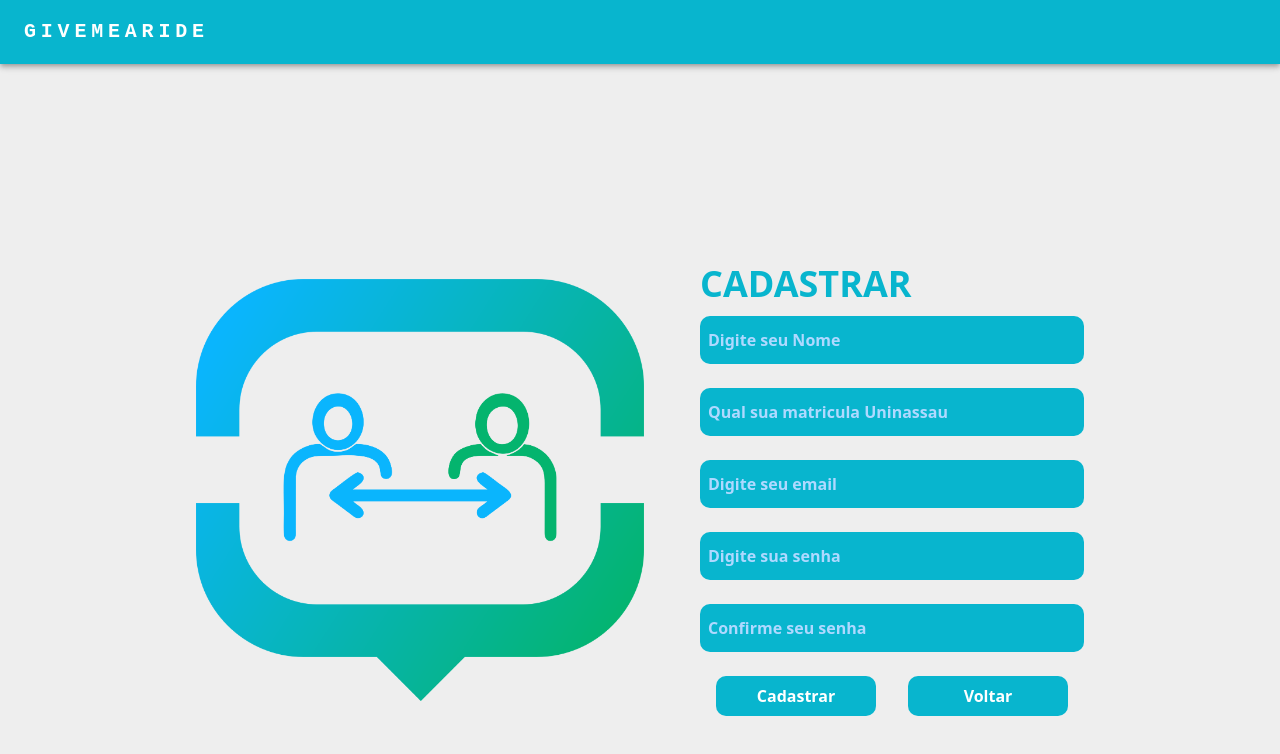
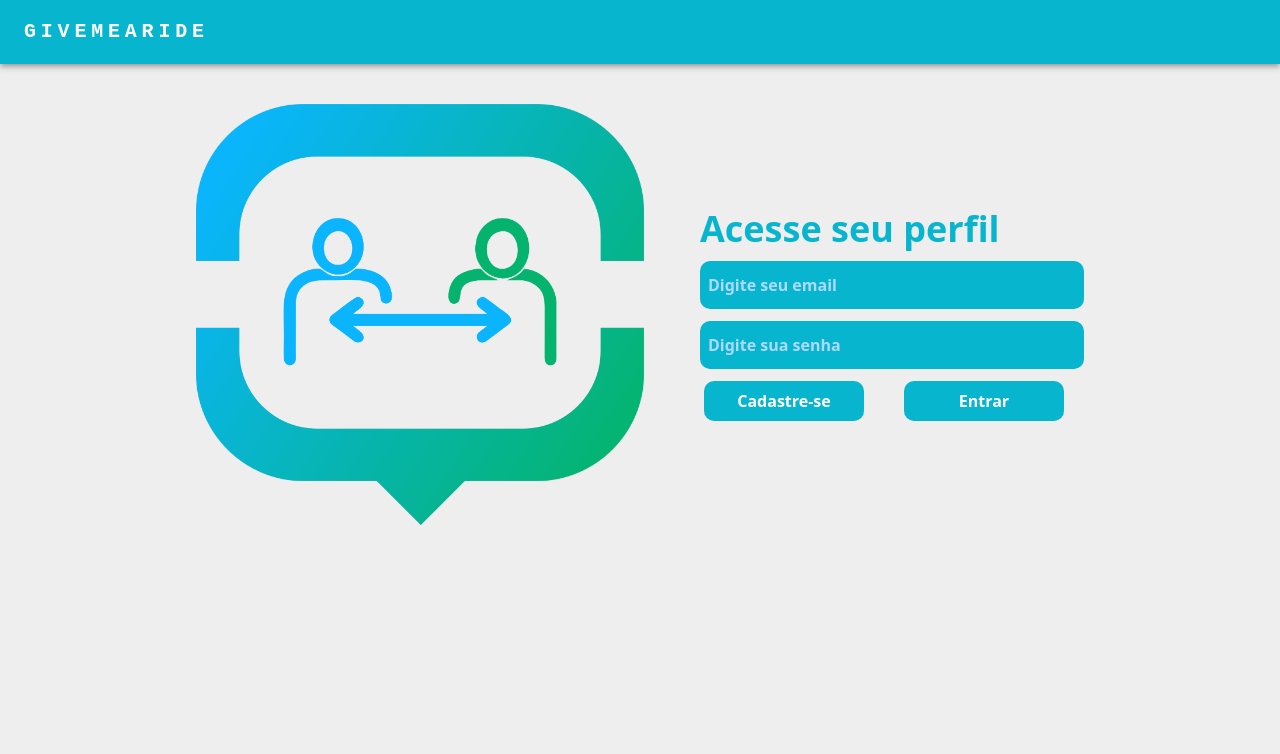
Before and after one commit to daviroquedev/ride, a React (Vite) app: page / in a window 1280 px wide. Shown: the top 754 px of the page. Built offline with nearby package versions, Linux system fonts and the light colour scheme; the HTML template or start-up script is replaced by a standard one.

Commit message:
add_routes and screen home

```diff
--- a/src/App.jsx
+++ b/src/App.jsx
@@ -1,7 +1,8 @@
 import { BrowserRouter as Router, Routes, Route } from 'react-router-dom'
-import Header from '../src/components/Header'
+
 import Feed from '../src/screens/Feed'
 import Cadastro from './screens/Cadastro'
+import Home from './screens/Home'
 
 
 export default function App() {
@@ -10,14 +11,13 @@ export default function App() {
   return (
     <Router>
       <Routes>
-        <Route path="/" element={<Cadastro/>} />
+        <Route path="/" element={<Home/>} />
+        <Route path="/cadastro" element={<Cadastro/>} />
+        <Route path="/procurando_carona" element={<Feed/>} />
         <Route path="/feed" element={<Feed/>} />
+        <Route path="/home" element={<Home/>}/>
       </Routes>
     </Router>
 
-  // {/* <Header/> */ }
-  // {/* <Feed/> */ }
-  // {/* <Cadastro/> */ }
-
   )
 }
--- /dev/null
+++ b/src/components/HeaderLogout.jsx
@@ -0,0 +1,32 @@
+import AppBar from '@mui/material/AppBar';
+import Toolbar from '@mui/material/Toolbar';
+import Typography from '@mui/material/Typography';
+import Container from '@mui/material/Container';
+
+export default function HeaderLogout(){
+
+return(
+<AppBar position="static" style={{ background: '#08B5CE' }}>
+<Container maxWidth="xl">
+    <Toolbar disableGutters>
+        <Typography
+            variant="h6"
+            noWrap
+            component="a"
+            href="/"
+            sx={{
+                mr: 2,
+                display: { xs: 'none', md: 'flex' },
+                fontFamily: 'monospace',
+                fontWeight: 700,
+                letterSpacing: '.3rem',
+                color: 'white',
+                textDecoration: 'none',
+            }}
+        >
+            GIVEMEARIDE
+        </Typography>
+    </Toolbar>
+</Container>
+</AppBar>
+)}
--- a/src/screens/Cadastro.jsx
+++ b/src/screens/Cadastro.jsx
@@ -1,16 +1,14 @@
 
 import React, { useState } from 'react'
 import logo from '../assets/logo.png'
-import AppBar from '@mui/material/AppBar';
-import Toolbar from '@mui/material/Toolbar';
-import Typography from '@mui/material/Typography';
-import Container from '@mui/material/Container';
+import HeaderLogout from '../components/HeaderLogout';
+
 
 
 export default function Cadastro() {
 
     const [name, setName] = useState('');
-    const [age, setAge] = useState('');
+    const [matricula, setMatricula] = useState('');
     const [email, setEmail] = useState('');
     const [password, setPassword] = useState('');
     const [confPassword, setConfPassword] = useState('');
@@ -20,10 +18,10 @@ export default function Cadastro() {
     const handleChange = (e) => {
         setName(e.target.value);
     }
-    // function to update state of age with value
+    // function to update state of matricula with value
     // enter by user in form
     const handleAgeChange = (e) => {
-        setAge(e.target.value);
+        setMatricula(e.target.value);
     }
     // function to update state of email with value
     // enter by user in form
@@ -52,7 +50,7 @@ export default function Cadastro() {
             // display alert box with user
             // 'name' and 'email' deatils .
             alert('A form was submitted with Name :"' + name +
-                '" ,Age :"' + age + '" and Email :"' + email + '"');
+                '" ,matricula :"' + matricula + '" and Email :"' + email + '"');
         }
         e.preventDefault();
 
@@ -60,29 +58,7 @@ export default function Cadastro() {
 
     return (
         <div>
-            <AppBar position="static" style={{ background: '#08B5CE' }}>
-            <Container maxWidth="xl">
-                <Toolbar disableGutters>
-                    <Typography
-                        variant="h6"
-                        noWrap
-                        component="a"
-                        href="/"
-                        sx={{
-                            mr: 2,
-                            display: { xs: 'none', md: 'flex' },
-                            fontFamily: 'monospace',
-                            fontWeight: 700,
-                            letterSpacing: '.3rem',
-                            color: 'white',
-                            textDecoration: 'none',
-                        }}
-                    >
-                        GIVEMEARIDE
-                    </Typography>
-                </Toolbar>
-            </Container>
-            </AppBar>
+            <HeaderLogout />
             <div className="flex justify-center mt-40 bg-[#EEEEEE] h-full w-full">
                 <header className="flex-col flex items-center justify-center w-full h-full center">
                     <form onSubmit={(e) => { handleSubmit(e) }}>
@@ -93,26 +69,28 @@ export default function Cadastro() {
                                 <img src={logo} className="max-w-md" />
                             </div>
                             <div className='ml-4  flex flex-col justify-center'>
-                                <h3 className='text-[#08B5CE] text-4xl font-bold mb-3'> CADASTRAR </h3>
-                                <input type="text" value={name} required onChange={(e) => { handleChange(e) }} className="bg-[#08B5CE] w-96 h-12 font-bold p-2 text-white placeholder-[#AFD9FF] rounded-[10px]" placeholder='Digite seu Nome' /><br />
+                                <h3 className='text-[#08B5CE] text-4xl font-bold mb-4'> CADASTRAR </h3>
+                                <input type="text" value={name} required onChange={(e) => { handleChange(e) }} className="bg-[#08B5CE] w-96 h-12 mb-2 font-bold p-2 text-white placeholder-[#AFD9FF] rounded-[10px]" placeholder='Digite seu Nome' />
                                 { /*when user write in name input box , handleChange()
                   function will be called. */}
-                                <input type="text" value={age} required onChange={(e) => { handleAgeChange(e) }} className="bg-[#08B5CE] w-96 h-12 font-bold p-2 text-white placeholder-[#AFD9FF] rounded-[10px]" placeholder='Qual sua matricula Uninassau' /><br />
-                                { /*when user write in age input box , handleAgeChange()
-                   function will be called. */}
-                                <input type="email" value={email} required onChange={(e) => { handleEmailChange(e) }} className="bg-[#08B5CE] w-96 h-12 font-bold p-2 text-white placeholder-[#AFD9FF] rounded-[10px]" placeholder='Digite seu email' /><br />
+                                <input type="text" value={matricula} required onChange={(e) => { handleAgeChange(e) }} className="bg-[#08B5CE] mb-2 w-96 h-12 font-bold p-2 text-white placeholder-[#AFD9FF] rounded-[10px]" placeholder='Qual sua matricula Uninassau' />
+                                { /*when user write in name input box , handleChange()
+                  function will be called. */}
+                                <input type="email" value={email} required onChange={(e) => { handleEmailChange(e) }} className="bg-[#08B5CE] mb-2 w-96 h-12 font-bold p-2 text-white placeholder-[#AFD9FF] rounded-[10px]" placeholder='Digite seu email' />
                                 {/* when user write in email input box , handleEmailChange()
                   function will be called.*/}
-                                <input type="password" value={password} required onChange={(e) => { handlePasswordChange(e) }} className="bg-[#08B5CE] w-96 h-12 font-bold p-2 text-white  placeholder-[#AFD9FF] rounded-[10px]" placeholder='Digite sua senha' /><br />
+                                <input type="password" value={password} required onChange={(e) => { handlePasswordChange(e) }} className="bg-[#08B5CE] mb-2 w-96 h-12 font-bold p-2 text-white  placeholder-[#AFD9FF] rounded-[10px]" placeholder='Digite sua senha' />
                                 {/* when user write in password input box ,
                       handlePasswordChange() function will be called.*/}
 
-                                <input type="password" value={confPassword} required onChange={(e) => { handleConfPasswordChange(e) }} className="bg-[#08B5CE] w-96 h-12 font-bold p-2 text-white placeholder-[#AFD9FF] rounded-[10px]" placeholder='Confirme seu senha' /><br />
+                                <input type="password" value={confPassword} required onChange={(e) => { handleConfPasswordChange(e) }} className="bg-[#08B5CE] mb-2 w-96 h-12 font-bold p-2 text-white placeholder-[#AFD9FF] rounded-[10px]" placeholder='Confirme seu senha' />
                                 {/* when user write in confirm password  input box ,
                         handleConfPasswordChange() function will be called.*/}
                                 <div className='flex justify-around'>
                                     <input type="submit" value="Cadastrar" className='bg-[#08B5CE] font-bold w-40 h-10 text-[#FFFFFF] rounded-[10px]' />
-                                    <input type="button" value="Voltar" className='bg-[#08B5CE] font-bold w-40 h-10 text-[#FFFFFF] rounded-[10px]' />
+                                    <a href="/home">
+                                        <input type="button" value="Voltar" className='bg-[#08B5CE] font-bold w-40 h-10 text-[#FFFFFF] rounded-[10px]' />
+                                    </a>
                                 </div>
                             </div>
                         </div>
--- /dev/null
+++ b/src/screens/Home.jsx
@@ -0,0 +1,44 @@
+import React, { useState } from 'react'
+import HeaderLogout from '../components/HeaderLogout'
+import logo from '../assets/logo.png'
+
+
+export default function Home() {
+    const [email, setEmail] = useState('');
+    const [password, setPassword] = useState('');
+
+    const handleEmailChange = (e) => {
+        setEmail(e.target.value);
+    }
+
+    const handlePasswordChange = (e) => {
+        setPassword(e.target.value);
+    }
+
+    return (
+        <div>
+            <HeaderLogout />
+            <div className='flex justify-center items-center p-10'>
+                <div className='mr-10'>
+                    <img src={logo} className="max-w-md" />
+                </div>
+                <div className='flex flex-col'>
+                    <div className='ml-4  flex flex-col justify-center'>
+                        <h3 className='text-[#08B5CE] text-4xl font-bold mb-3'> Acesse seu perfil </h3>
+                        <input type="email" value={email} required onChange={(e) => { handleEmailChange(e) }} className="bg-[#08B5CE] mb-3 w-96 h-12 font-bold p-2 text-white placeholder-[#AFD9FF] rounded-[10px]" placeholder='Digite seu email' />
+                        <input type="password" value={password} required onChange={(e) => { handlePasswordChange(e) }} className="bg-[#08B5CE] mb-3 w-96 h-12 font-bold p-2 text-white  placeholder-[#AFD9FF] rounded-[10px]" placeholder='Digite sua senha' />
+                    </div>
+                    <div className='flex justify-around'>
+                        <a href='/cadastro'>
+                            <input type="button" value="Cadastre-se" className='bg-[#08B5CE]  font-bold w-40 h-10 text-[#FFFFFF] rounded-[10px]' />
+                        </a>
+                        <a href="/feed">
+                            <input type="button" value="Entrar" className='bg-[#08B5CE]  font-bold w-40 h-10 text-[#FFFFFF] rounded-[10px]' />
+                        </a>
+
+                    </div>
+                </div>
+            </div>
+        </div>
+    )
+}
```
Also changed, not shown: vercel.json.
